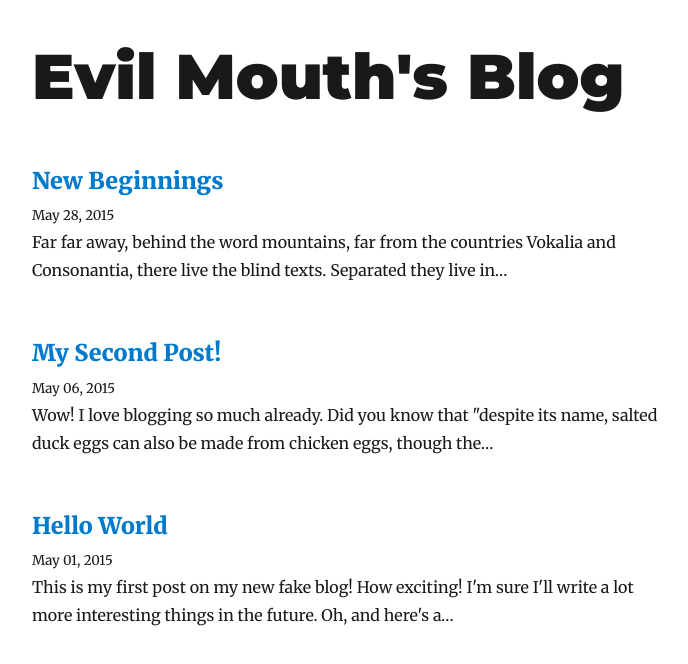
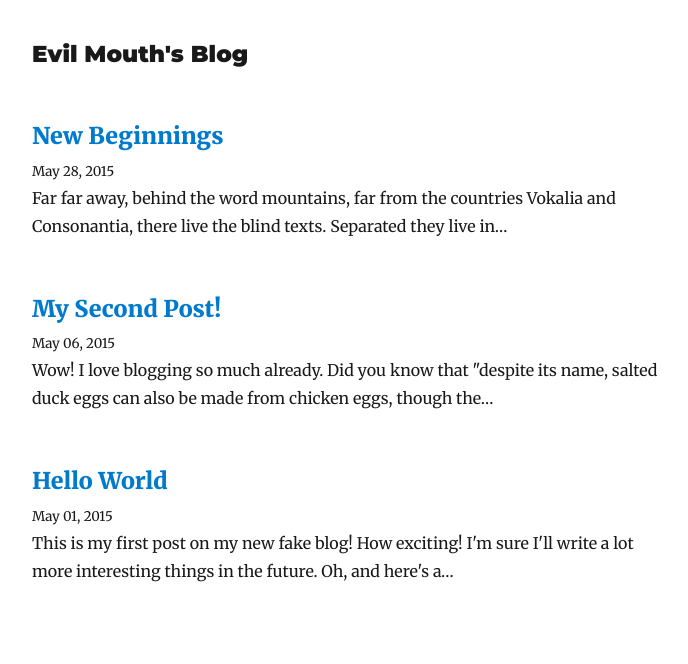
Before and after one commit to EvilMouth/EvilMouth.github.io, a Gatsby site: page /blog in a window 1280 px wide. Shown: the whole page, without its empty margins (293-981 px from the left). Built offline with nearby package versions, Linux system fonts and the light colour scheme; Gatsby itself is replaced by a stand-in of ours; some packages are replaced by stand-ins of ours.

Commit message:
fix root

```diff
--- a/src/components/layout.js
+++ b/src/components/layout.js
@@ -6,9 +6,10 @@ import { rhythm, scale } from "../utils/typography"
 const Layout = ({ location, title, children }) => {
   const _root = '/blog'
   const root = _root.startsWith('/') ? _root.slice(1) : _root
-  const rootPath = `${__PATH_PREFIX__}/${root}`
+  const rootPath = `${__PATH_PREFIX__}/${root}/`
   let header
 
+  console.log(location)
   if (location.pathname === rootPath) {
     header = (
       <h1
@@ -23,7 +24,7 @@ const Layout = ({ location, title, children }) => {
             boxShadow: `none`,
             color: `inherit`,
           }}
-          to={`/${root}`}
+          to={`/${root}/`}
         >
           {title}
         </Link>
@@ -42,7 +43,7 @@ const Layout = ({ location, title, children }) => {
             boxShadow: `none`,
             color: `inherit`,
           }}
-          to={`/${root}`}
+          to={`/${root}/`}
         >
           {title}
         </Link>
```
